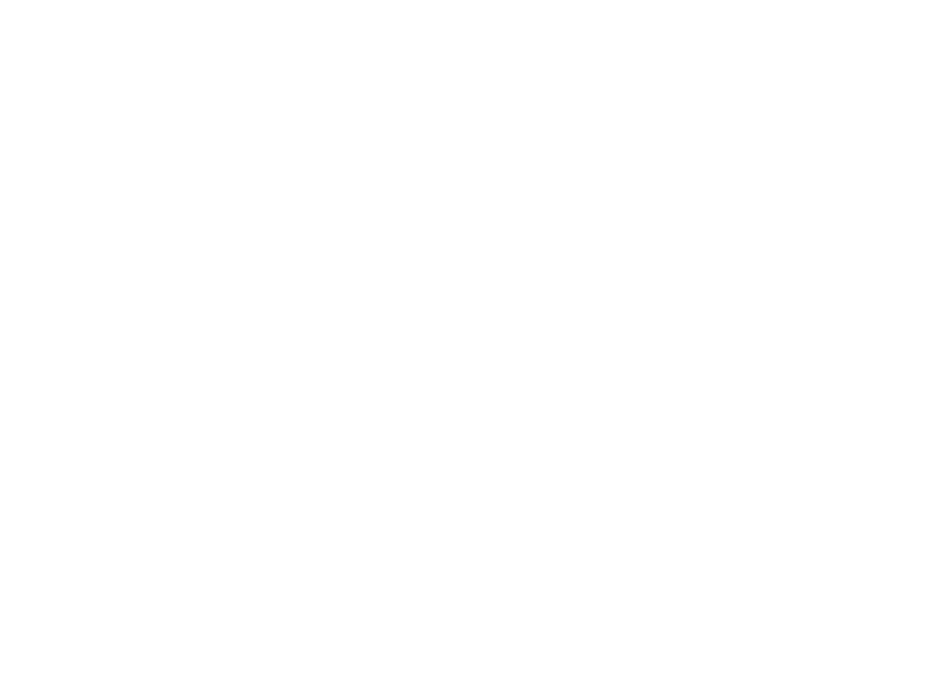
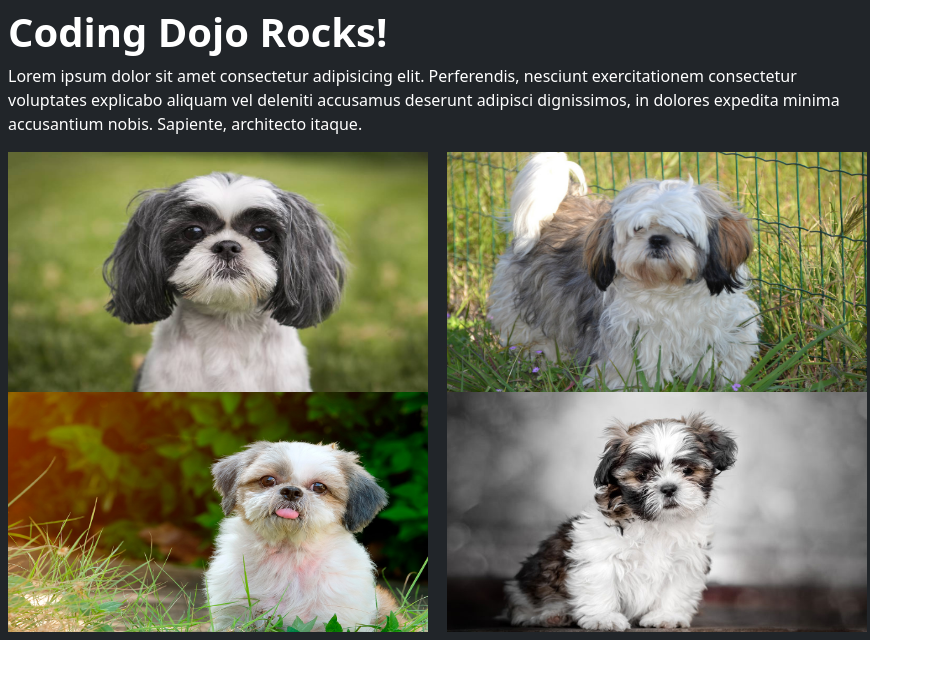
Before and after one commit to dcidcoronado/branching_merging, a plain HTML site: page index.html in a window 1280 px wide. Shown: the whole page, without its empty margins (0-933 px from the left). Drawn offline with nearby package versions, Linux system fonts and the light colour scheme.

Commit message:
actualización hmtl

```diff
--- a/index.html
+++ b/index.html
@@ -5,13 +5,35 @@
   <meta http-equiv="X-UA-Compatible" content="IE=edge">
   <meta name="viewport" content="width=device-width, initial-scale=1.0">
   <title>Branching merging</title>
-  <link href="https://cdn.jsdelivr.net/npm/bootstrap@5.0.0-beta3/dist/css/bootstrap.min.css" rel="stylesheet" integrity="sha384-eOJMYsd53ii+scO/bJGFsiCZc+5NDVN2yr8+0RDqr0Ql0h+rP48ckxlpbzKgwra6" crossorigin="anonymous">
+  <link href="https://cdn.jsdelivr.net/npm/bootstrap@5.0.0-beta3/dist/css/bootstrap.min.css"
+  rel="stylesheet"
+  integrity="sha384-eOJMYsd53ii+scO/bJGFsiCZc+5NDVN2yr8+0RDqr0Ql0h+rP48ckxlpbzKgwra6"
+  crossorigin="anonymous">
+  <link rel="stylesheet" href="styles.css">
 </head>
 <body>
+  <div class="container bg-dark m-0 p-2 text-white" style="width: 870px;">
+    <div class="row">
+      <h1 class="fw-bolder">Coding Dojo Rocks!</h1>
+      <p>Lorem ipsum dolor sit amet consectetur adipisicing elit. Perferendis, nesciunt
+        exercitationem consectetur voluptates explicabo aliquam vel deleniti accusamus
+        deserunt adipisci dignissimos, in dolores expedita minima accusantium nobis. Sapiente,
+        architecto itaque.</p>
+    </div>
+    <div class="row">
+      <div class="col-6">
+        <img src="img/foto1.jpg" alt="foto1" width="420" height="240">
+        <img src="img/foto2.jpg" alt="foto2" width="420" height="240">
+      </div>
+      <div class="col-6">
+        <img src="img/foto3.jpg" alt="foto3" width="420" height="240">
+        <img src="img/foto4.jpg" alt="foto4" width="420" height="240">
 
-
-
-
-  <script src="https://cdn.jsdelivr.net/npm/bootstrap@5.0.0-beta3/dist/js/bootstrap.bundle.min.js" integrity="sha384-JEW9xMcG8R+pH31jmWH6WWP0WintQrMb4s7ZOdauHnUtxwoG2vI5DkLtS3qm9Ekf" crossorigin="anonymous"></script>
+      </div>
+    </div>
+  </div>
+  <script src="https://cdn.jsdelivr.net/npm/bootstrap@5.0.0-beta3/dist/js/bootstrap.bundle.min.js"
+  integrity="sha384-JEW9xMcG8R+pH31jmWH6WWP0WintQrMb4s7ZOdauHnUtxwoG2vI5DkLtS3qm9Ekf"
+  crossorigin="anonymous"></script>
 </body>
 </html>
```
Also changed, not shown: img/foto1.jpg (added), img/foto2.jpg (added), img/foto3.jpg (added), img/foto4.jpg (added).
